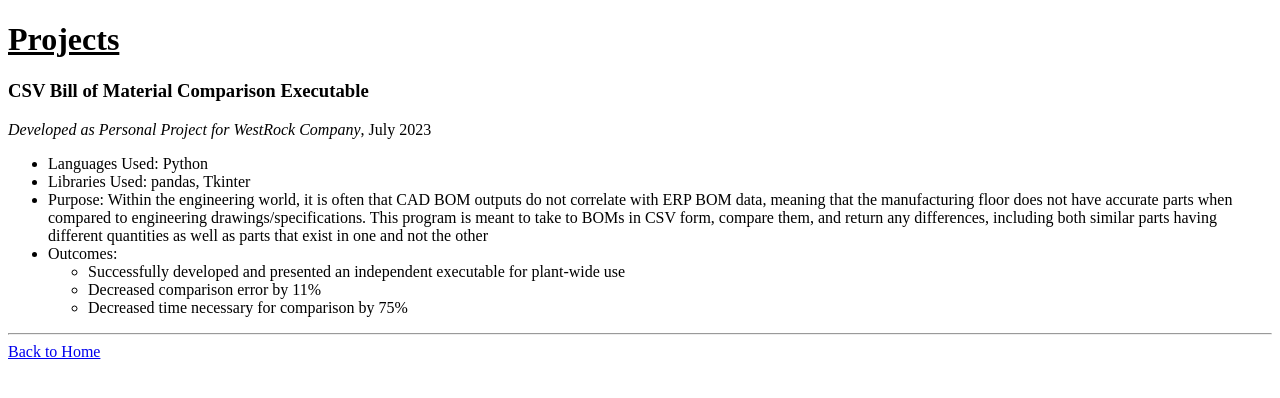
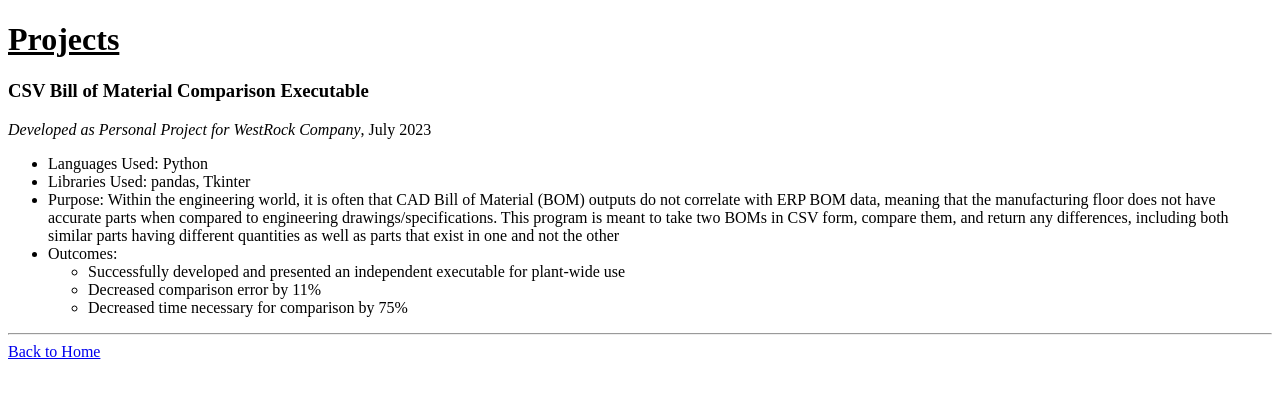
Before and after one commit to KevConn22/Portfolio, a plain HTML site: page public/projects.html in a window 1280 px wide. Drawn offline with Linux system fonts and the light colour scheme.

Commit message:
Update projects.html

```diff
--- a/public/projects.html
+++ b/public/projects.html
@@ -14,7 +14,7 @@
     <ul>
       <li>Languages Used: Python</li>
       <li>Libraries Used: pandas, Tkinter</li>
-      <li>Purpose: Within the engineering world, it is often that CAD BOM outputs do not correlate with ERP BOM data, meaning that the manufacturing floor does not have accurate parts when compared to engineering drawings/specifications. This program is meant to take to BOMs in CSV form, compare them, and return any differences, including both similar parts having different quantities as well as parts that exist in one and not the other</li>
+      <li>Purpose: Within the engineering world, it is often that CAD Bill of Material (BOM) outputs do not correlate with ERP BOM data, meaning that the manufacturing floor does not have accurate parts when compared to engineering drawings/specifications. This program is meant to take two BOMs in CSV form, compare them, and return any differences, including both similar parts having different quantities as well as parts that exist in one and not the other</li>
       <li>Outcomes:
       <ul>
         <li>Successfully developed and presented an independent executable for plant-wide use</li>
```
